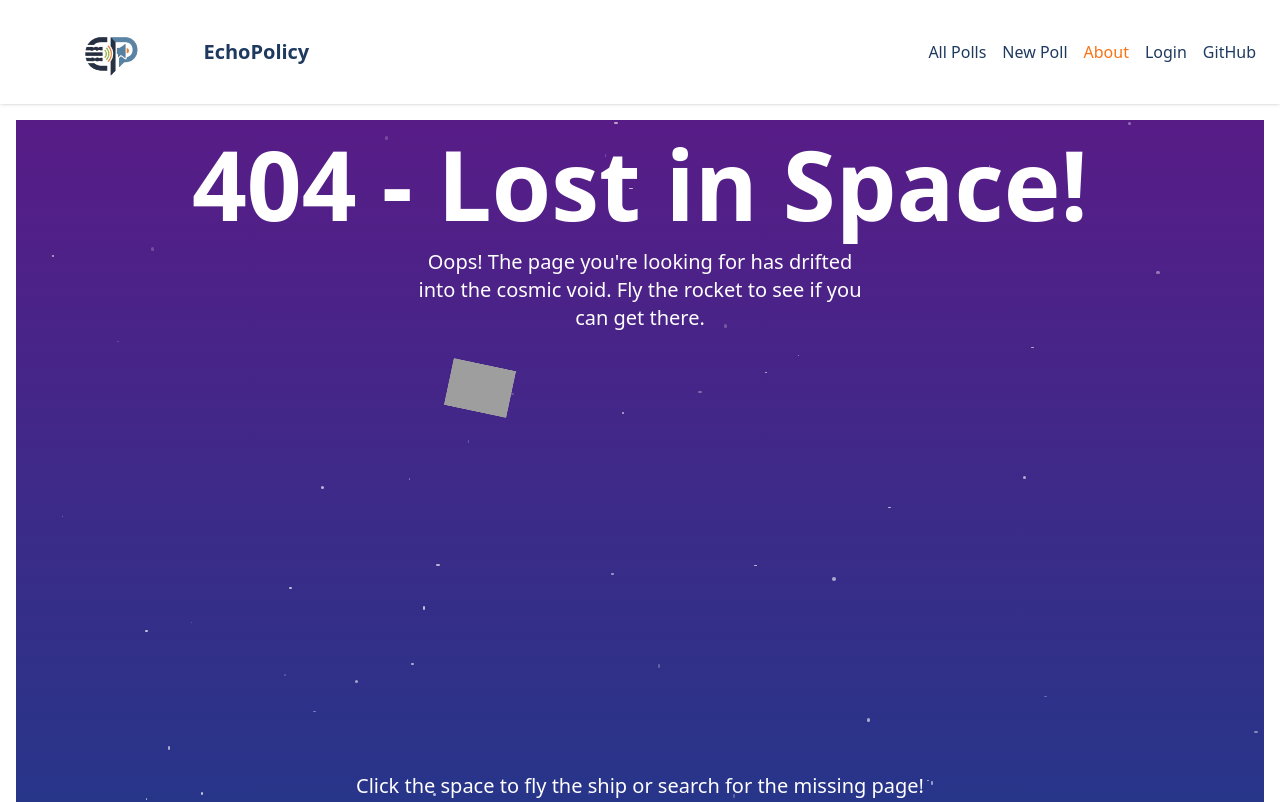
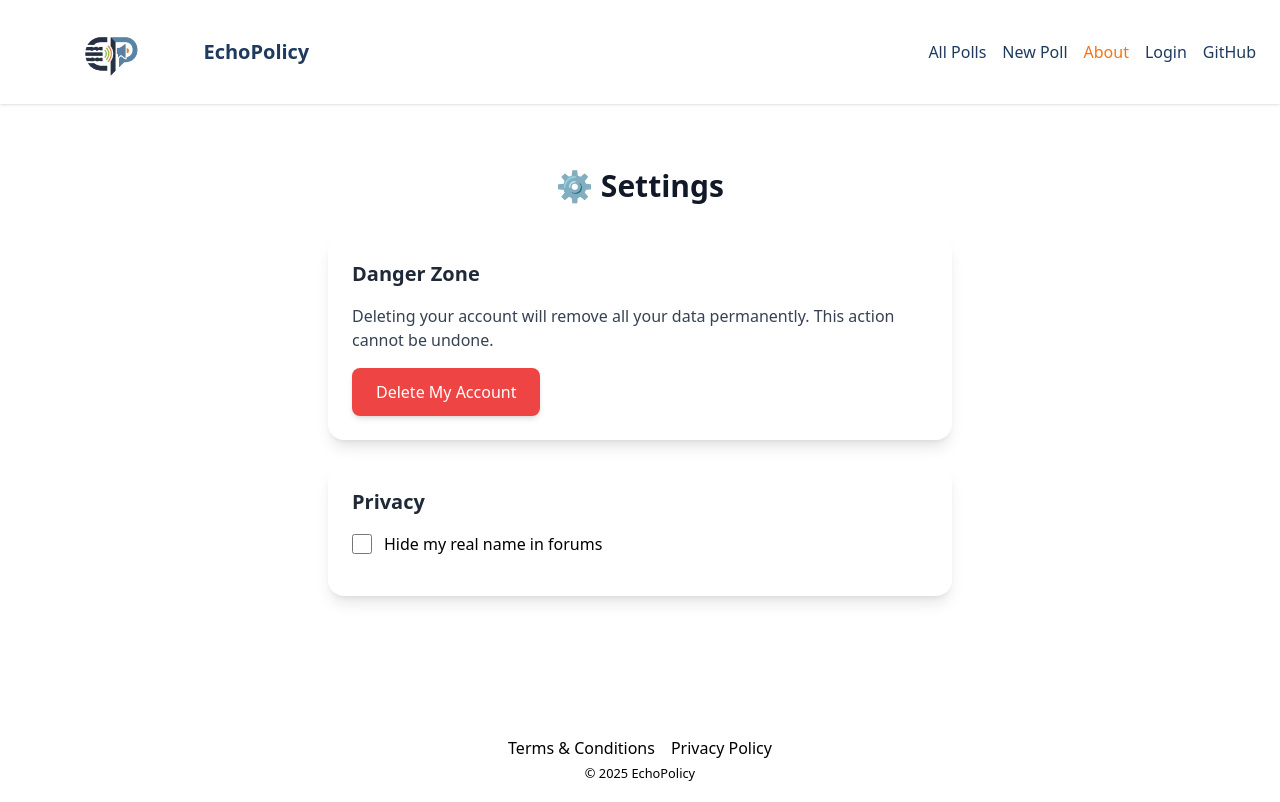
Before and after one commit to echopolicy/my-fullstack-app, a React (Create React App) app in the folder frontend.nosync/: page /settings in a window 1280 px wide. Shown: the top 802 px of the page. Built offline with nearby package versions, Linux system fonts and the light colour scheme; grey boxes are pictures that could not be loaded.

Commit message:
CSS changes, settings front end only.

```diff
--- a/frontend.nosync/src/components/Navbar.js
+++ b/frontend.nosync/src/components/Navbar.js
@@ -57,6 +57,9 @@ const Navbar = () => {
                     <Link to="/dashboard" onClick={() => setMenuOpen(false)}>
                       Your Polls
                     </Link>
+                     <Link to="/settings" onClick={() => setMenuOpen(false)}>
+                      Settings
+                    </Link>
                     <button onClick={handleLogout} className="text-red-500">
                       Logout
                     </button>
@@ -89,6 +92,7 @@ const Navbar = () => {
             <>
               <Link to="/admin/create" onClick={() => setMobileOpen(false)}>New Poll</Link>
               <Link to="/dashboard" onClick={() => setMobileOpen(false)}>Your Polls</Link>
+              <Link to="/settings" onClick={() => setMobileOpen(false)}>Settings</Link>
               <button onClick={handleLogout} className="text-red-500">Logout</button>
             </>
           ) : (
--- a/frontend.nosync/src/pages/Home.js
+++ b/frontend.nosync/src/pages/Home.js
@@ -106,6 +106,7 @@ const Home = () => {
         <p className="text-xl text-gray-800 mb-8 max-w-3xl mx-auto animate-slide-up animation-delay-200">
           Your voice matters! Join thousands in shaping policies through quick, impactful polls.
         </p>
+        <div className="flex flex-col sm:flex-row items-center justify-center gap-4 mt-6">
           <Link
             to="/polls"
             className="mr-4 inline-block bg-gradient-to-r from-orange-500 to-orange-600 text-white px-8 py-4 rounded-full shadow-lg hover:from-orange-600 hover:to-orange-700 transform hover:scale-105 transition-all duration-300 text-lg font-semibold animate-pulse-slow"
@@ -118,6 +119,7 @@ const Home = () => {
           >
             Create New Poll
           </Link>
+        </div>
       </div>
 
       {/* How It Works Section */}
--- a/frontend.nosync/src/pages/PollCreate.js
+++ b/frontend.nosync/src/pages/PollCreate.js
@@ -1,13 +1,12 @@
 import { useState } from "react";
 import { useNavigate } from "react-router-dom";
 import { useAuth } from "../context/AuthContext";
-import "../App.css";
 
 const CATEGORY_OPTIONS = ["Workplace", "Tech", "Politics", "Education", "Health"];
 const TAG_OPTIONS = ["New Trends", "Survey", "Feedback", "Fun"];
 
 const PollCreate = () => {
-  const { isLoggedIn, user, token: ctxToken } = useAuth(); // <- token optional in context
+  const { isLoggedIn, user, token: ctxToken } = useAuth();
   const [question, setQuestion] = useState("");
   const [category, setCategory] = useState("");
   const [tags, setTags] = useState([]);
@@ -22,7 +21,7 @@ const PollCreate = () => {
 
   const navigate = useNavigate();
 
-  // handle option edits
+  // option handling
   const handleOptionChange = (index, value) => {
     const updated = [...options];
     updated[index] = value;
@@ -37,7 +36,7 @@ const PollCreate = () => {
     if (options.length > 2) setOptions(options.filter((_, i) => i !== index));
   };
 
-  // toggle tags
+  // tag toggle
   const handleTagChange = (e) => {
     const value = e.target.value;
     setTags((prev) =>
@@ -45,7 +44,7 @@ const PollCreate = () => {
     );
   };
 
-  // preview before making poll live
+  // preview poll
   const handleSubmit = (e) => {
     e.preventDefault();
     setError("");
@@ -56,7 +55,7 @@ const PollCreate = () => {
       tags,
       closeDate: closeDate || null,
       createdAt: new Date().toISOString(),
-      votes: 0, // keep as your backend expects; dashboard handles array/number
+      votes: 0,
       trending: false,
       pollType,
       visibilityPublic: visibility === "public",
@@ -68,20 +67,18 @@ const PollCreate = () => {
     setTimeout(() => setShowToast(false), 3000);
   };
 
-  // actually save poll
+  // save poll live
   const handleMakeLive = async () => {
     if (!preview) return;
     setIsLoading(true);
     setError("");
 
     try {
-      // Build body: only include user_id if logged in
       const pollToSubmit = {
         ...preview,
         ...(isLoggedIn && user ? { user_id: user.id || user._id } : {}),
       };
 
-      // Build headers: include Authorization only if we have a token
       const token = ctxToken || localStorage.getItem("token");
       const headers = { "Content-Type": "application/json" };
       if (isLoggedIn && token) headers.Authorization = `Bearer ${token}`;
@@ -108,20 +105,35 @@ const PollCreate = () => {
   };
 
   return (
-    <div className="poll-container">
-      <h2 className="poll-header">Create a New Poll</h2>
+    <div className="max-w-2xl mx-auto px-6 py-10">
+      <h2 className="text-3xl font-bold text-center text-gray-800 mb-6">
+        ✨ Create a New Poll
+      </h2>
 
-      {showToast && <div className="toast-notification">✅ Poll created! Preview below.</div>}
-      {error && <div className="error-box">❌ {error}</div>}
+      {showToast && (
+        <div className="mb-4 p-3 text-green-800 bg-green-100 border border-green-300 rounded-lg text-center animate-bounce">
+          ✅ Poll created! Preview below.
+        </div>
+      )}
+      {error && (
+        <div className="mb-4 p-3 text-red-800 bg-red-100 border border-red-300 rounded-lg text-center">
+          ❌ {error}
+        </div>
+      )}
 
       {!preview ? (
-        <form onSubmit={handleSubmit} className="poll-form">
+        <form
+          onSubmit={handleSubmit}
+          className="bg-white shadow-xl rounded-2xl p-6 space-y-6"
+        >
           {/* Question */}
           <div>
-            <label className="form-label">Question</label>
+            <label className="block text-sm font-semibold text-gray-700 mb-2">
+              Question
+            </label>
             <input
               type="text"
-              className="form-input"
+              className="w-full px-4 py-3 border rounded-lg focus:ring-2 focus:ring-orange-400 focus:outline-none"
               value={question}
               onChange={(e) => setQuestion(e.target.value)}
               required
@@ -130,9 +142,11 @@ const PollCreate = () => {
 
           {/* Category */}
           <div>
-            <label className="form-label">Category</label>
+            <label className="block text-sm font-semibold text-gray-700 mb-2">
+              Category
+            </label>
             <select
-              className="form-input"
+              className="w-full px-4 py-3 border rounded-lg focus:ring-2 focus:ring-orange-400 focus:outline-none"
               value={category}
               onChange={(e) => setCategory(e.target.value)}
               required
@@ -148,19 +162,25 @@ const PollCreate = () => {
 
           {/* Tags */}
           <div>
-            <label className="form-label">Tags</label>
-            <div className="tag-group">
+            <label className="block text-sm font-semibold text-gray-700 mb-2">
+              Tags
+            </label>
+            <div className="flex flex-wrap gap-2">
               {TAG_OPTIONS.map((tag) => (
                 <label
                   key={tag}
-                  className={`tag-label ${tags.includes(tag) ? "tag-label-active" : "tag-label-inactive"}`}
+                  className={`px-4 py-2 rounded-full cursor-pointer text-sm font-medium ${
+                    tags.includes(tag)
+                      ? "bg-orange-500 text-white"
+                      : "bg-gray-200 text-gray-700 hover:bg-gray-300"
+                  }`}
                 >
                   <input
                     type="checkbox"
                     value={tag}
                     onChange={handleTagChange}
                     checked={tags.includes(tag)}
-                    className="tag-checkbox-hidden"
+                    className="hidden"
                   />
                   {tag}
                 </label>
@@ -170,10 +190,12 @@ const PollCreate = () => {
 
           {/* Close Date */}
           <div>
-            <label className="form-label">Close Date (optional)</label>
+            <label className="block text-sm font-semibold text-gray-700 mb-2">
+              Close Date (optional)
+            </label>
             <input
               type="date"
-              className="form-input"
+              className="w-full px-4 py-3 border rounded-lg focus:ring-2 focus:ring-orange-400 focus:outline-none"
               value={closeDate}
               onChange={(e) => setCloseDate(e.target.value)}
               min={new Date().toISOString().split("T")[0]}
@@ -182,11 +204,13 @@ const PollCreate = () => {
 
           {/* Poll Type */}
           <div>
-            <label className="form-label">Poll Type</label>
+            <label className="block text-sm font-semibold text-gray-700 mb-2">
+              Poll Type
+            </label>
             <select
               value={pollType}
               onChange={(e) => setPollType(e.target.value)}
-              className="form-input"
+              className="w-full px-4 py-3 border rounded-lg focus:ring-2 focus:ring-orange-400 focus:outline-none"
             >
               <option value="single">Single Choice</option>
               <option value="multiple">Multiple Choice</option>
@@ -195,86 +219,110 @@ const PollCreate = () => {
 
           {/* Visibility */}
           <div>
-            <label className="form-label mb-2">Visibility</label>
-            <div className="flex flex-col gap-3">
-              <label className="flex items-center gap-2">
+            <label className="block text-sm font-semibold text-gray-700 mb-2">
+              Visibility
+            </label>
+            <div className="flex gap-6">
+              <label className="flex items-center gap-2 cursor-pointer">
                 <input
                   type="radio"
                   name="visibility"
                   value="public"
                   checked={visibility === "public"}
                   onChange={(e) => setVisibility(e.target.value)}
-                  className="mr-2"
+                  className="text-orange-500 focus:ring-orange-400"
                 />
-                <span>Public</span>
+                <span>🌍 Public</span>
               </label>
-              <label className="flex items-center gap-2">
+              <label className="flex items-center gap-2 cursor-pointer">
                 <input
                   type="radio"
                   name="visibility"
                   value="private"
                   checked={visibility === "private"}
                   onChange={(e) => setVisibility(e.target.value)}
-                  className="mr-2"
+                  className="text-orange-500 focus:ring-orange-400"
                 />
-                <span>Private</span>
+                <span>🔒 Private</span>
               </label>
             </div>
           </div>
 
           {/* Options */}
           <div>
-            <label className="form-label">Options</label>
+            <label className="block text-sm font-semibold text-gray-700 mb-2">
+              Options
+            </label>
             {options.map((opt, index) => (
-              <div key={index} className="option-group">
+              <div key={index} className="flex gap-2 mb-3">
                 <input
                   type="text"
                   value={opt}
                   onChange={(e) => handleOptionChange(index, e.target.value)}
-                  className="option-input"
+                  className="flex-1 px-4 py-3 border rounded-lg focus:ring-2 focus:ring-orange-400 focus:outline-none"
                   required
                 />
                 {options.length > 2 && (
-                  <button type="button" onClick={() => removeOption(index)} className="btn-remove">
-                    Remove
+                  <button
+                    type="button"
+                    onClick={() => removeOption(index)}
+                    className="px-3 py-2 bg-red-100 text-red-600 rounded-lg hover:bg-red-200 transition"
+                  >
+                    ✖
                   </button>
                 )}
               </div>
             ))}
             {options.length < 5 && (
-              <button type="button" onClick={addOption} className="btn-add-option">
+              <button
+                type="button"
+                onClick={addOption}
+                className="mt-2 px-4 py-2 bg-orange-100 text-orange-700 rounded-lg hover:bg-orange-200 transition"
+              >
                 + Add another option
               </button>
             )}
           </div>
 
-          <button type="submit" className="btn-primary">
+          <button
+            type="submit"
+            className="w-full bg-gradient-to-r from-orange-500 to-orange-600 text-white py-3 rounded-lg shadow-md hover:from-orange-600 hover:to-orange-700 transform hover:scale-105 transition font-semibold"
+          >
             Preview Poll
           </button>
         </form>
       ) : (
-        <div className="preview-container">
-          <h3 className="preview-title">{preview.question}</h3>
-          <div className="preview-details">
+        <div className="bg-white shadow-lg rounded-2xl p-6">
+          <h3 className="text-2xl font-bold text-gray-800 mb-4">
+            {preview.question}
+          </h3>
+          <div className="space-y-2 text-gray-700 mb-4">
             <p><strong>Category:</strong> {preview.category}</p>
             <p><strong>Tags:</strong> {preview.tags.join(", ") || "None"}</p>
             <p><strong>Type:</strong> {preview.pollType === "single" ? "Single Choice" : "Multiple Choice"}</p>
-            <p><strong>Visibility:</strong> {preview.visibilityPublic ? "Public" : "Private"}</p>
+            <p><strong>Visibility:</strong> {preview.visibilityPublic ? "Public 🌍" : "Private 🔒"}</p>
             {preview.closeDate && (
               <p><strong>Closes on:</strong> {new Date(preview.closeDate).toLocaleDateString()}</p>
             )}
           </div>
-          <ul className="preview-list">
+          <ul className="list-disc pl-6 text-gray-800 mb-6">
             {preview.options.map((opt, i) => (
               <li key={i}>{opt.text}</li>
             ))}
           </ul>
-
-          <div className="preview-btn-group">
-            <button onClick={handleMakeLive} className="btn-success" disabled={isLoading}>
+          <div className="flex gap-4">
+            <button
+              onClick={handleMakeLive}
+              className="flex-1 bg-green-500 text-white py-3 rounded-lg shadow-md hover:bg-green-600 transform hover:scale-105 transition font-semibold"
+              disabled={isLoading}
+            >
               {isLoading ? "Submitting..." : "✅ Make It Live"}
             </button>
-            <button onClick={() => setPreview(null)} className="btn-secondary" disabled={isLoading}>
+            <button
+              onClick={() => setPreview(null)}
+              className="flex-1 bg-gray-200 text-gray-700 py-3 rounded-lg hover:bg-gray-300 transition font-semibold"
+              disabled={isLoading}
+            >
               ✏️ Edit
             </button>
           </div>
--- /dev/null
+++ b/frontend.nosync/src/pages/settings.js
@@ -0,0 +1,124 @@
+import React, { useState } from "react";
+
+// Simple Card components with Tailwind (no external shadcn dependency)
+function Card({ children, className }) {
+  return <div className={`rounded-2xl shadow-lg bg-white p-6 ${className}`}>{children}</div>;
+}
+function CardHeader({ children, className }) {
+  return <div className={`mb-4 ${className}`}>{children}</div>;
+}
+function CardTitle({ children, className }) {
+  return <h2 className={`text-xl font-bold text-gray-800 ${className}`}>{children}</h2>;
+}
+function CardContent({ children, className }) {
+  return <div className={className}>{children}</div>;
+}
+
+// Alias generator with uniqueness check
+const adjectives = [
+  "Swift", "Happy", "Clever", "Brave", "Silent", "Mighty", "Lucky", "Shiny"
+];
+const animals = [
+  "Fox", "Panda", "Wolf", "Tiger", "Eagle", "Otter", "Dolphin", "Hawk"
+];
+const usedAliases = new Set();
+
+function generateAlias() {
+  let alias;
+  let attempts = 0;
+  const maxAttempts = adjectives.length * animals.length;
+
+  do {
+    const adj = adjectives[Math.floor(Math.random() * adjectives.length)];
+    const animal = animals[Math.floor(Math.random() * animals.length)];
+    const num = Math.floor(Math.random() * 999);
+    alias = `${adj}${animal}${num}`;
+    attempts++;
+  } while (usedAliases.has(alias) && attempts < maxAttempts);
+
+  if (usedAliases.has(alias)) {
+    // fallback if all combos used
+    alias = `User${Math.random().toString(36).substring(2, 8)}`;
+  }
+
+  usedAliases.add(alias);
+  return alias;
+}
+
+export default function Settings() {
+  const [hideName, setHideName] = useState(false);
+  const [alias, setAlias] = useState("");
+  const [accountDeleted, setAccountDeleted] = useState(false);
+
+  const handleToggle = () => {
+    setHideName(!hideName);
+    if (!hideName) {
+      setAlias(generateAlias());
+    } else {
+      setAlias("");
+    }
+  };
+
+  const handleDeleteAccount = () => {
+    if (window.confirm("Are you sure you want to delete your account? This cannot be undone.")) {
+      setAccountDeleted(true);
+      // Call backend delete account API here
+    }
+  };
+
+  return (
+    <div className="max-w-2xl mx-auto py-12 px-6">
+      <h1 className="text-3xl font-bold text-center text-gray-900 mb-8">⚙️ Settings</h1>
+
+      {/* Delete Account */}
+      <Card className="mb-6">
+        <CardHeader>
+          <CardTitle>Danger Zone</CardTitle>
+        </CardHeader>
+        <CardContent>
+          <p className="text-gray-700 mb-4">
+            Deleting your account will remove all your data permanently. This action cannot be undone.
+          </p>
+          <button
+            onClick={handleDeleteAccount}
+            className="bg-red-500 text-white px-6 py-3 rounded-lg shadow-md hover:bg-red-600 transform hover:scale-105 transition"
+          >
+            Delete My Account
+          </button>
+          {accountDeleted && (
+            <p className="text-red-600 mt-3 font-semibold">Your account has been deleted.</p>
+          )}
+        </CardContent>
+      </Card>
+
+      {/* Privacy */}
+      <Card>
+        <CardHeader>
+          <CardTitle>Privacy</CardTitle>
+        </CardHeader>
+        <CardContent>
+          <label className="flex items-center mb-4 cursor-pointer">
+            <input
+              type="checkbox"
+              checked={hideName}
+              onChange={handleToggle}
+              className="mr-3 w-5 h-5 text-orange-600 border-gray-300 rounded focus:ring-orange-500"
+            />
+            Hide my real name in forums
+          </label>
+
+          {hideName && (
+            <div className="bg-gray-100 rounded-lg px-4 py-3 border border-gray-200">
+              <p className="text-gray-800">
+                Your alias: <span className="font-semibold text-orange-600">{alias}</span>
+              </p>
+              <p className="text-sm text-gray-500 mt-1">
+                This name will appear instead of your real name in forum comments.
+              </p>
+            </div>
+          )}
+        </CardContent>
+      </Card>
+    </div>
+  );
+}
--- a/frontend.nosync/src/routes.js
+++ b/frontend.nosync/src/routes.js
@@ -12,6 +12,7 @@ import Login from './pages/Login';
 import Dashboard from './pages/Dashboard';
 import PollEdit from './pages/PollEdit';
 import Forum from './components/Forum';
+import Settings from './pages/settings';
 
 const routes = [
   {
@@ -118,6 +119,14 @@ const routes = [
       description: "Join discussions and connect with the EchoPolicy community."
     }
   },
+    {
+    path: "/settings",
+    element: <Settings />,
+    seo: {
+      title: "Settings | EchoPolicy",
+      description: "Change user settings or delete your EchoPolocy account."
+    }
+  },
   {
     path: "*",
     element: <NotFound />,
```
Lines whose indentation alone changed are shown as unchanged.
